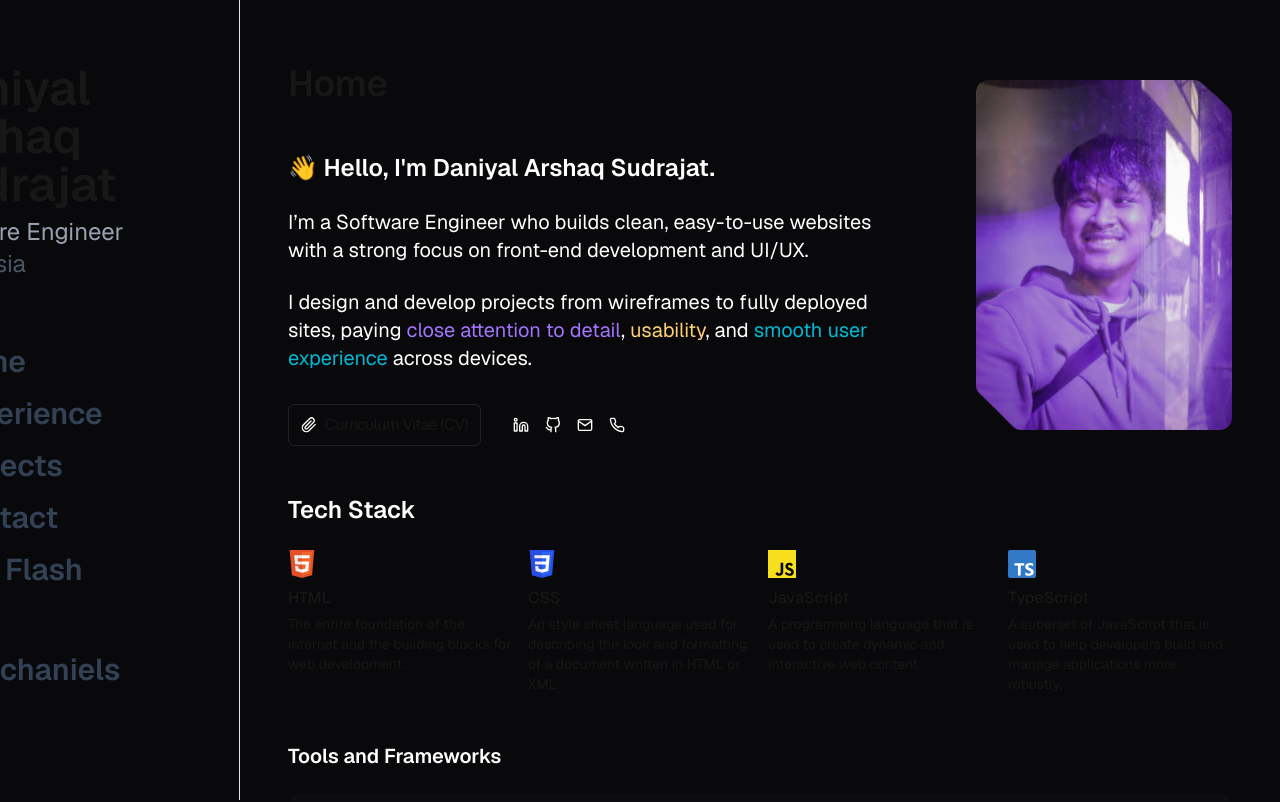
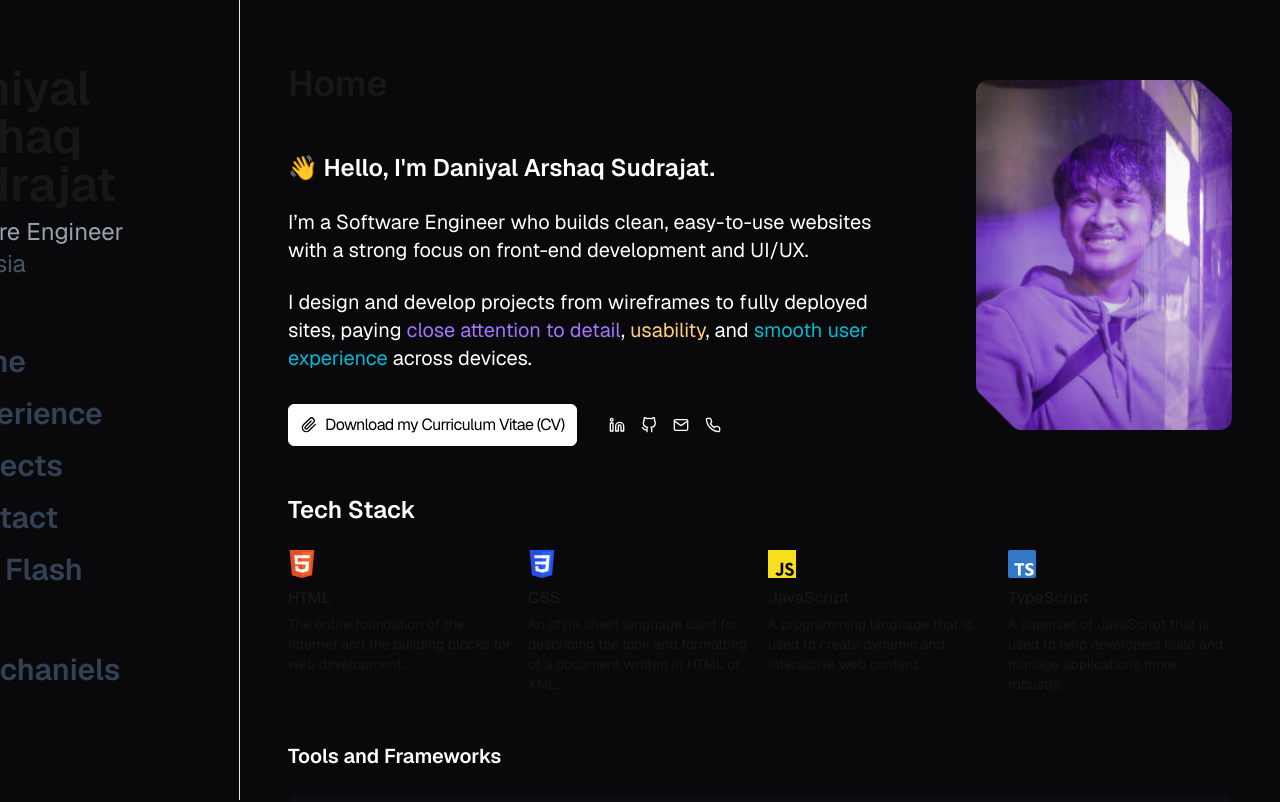
Before and after one commit to Archaniels/Portfolio, a Next.js app: page / in a window 1280 px wide. Shown: the top 802 px of the page. Built offline with nearby package versions, Linux system fonts and the light colour scheme.

Commit message:
[FIX] QOL

```diff
--- a/src/components/ui/Home.tsx
+++ b/src/components/ui/Home.tsx
@@ -36,14 +36,15 @@ export function Home() {
                             onClick={() =>
                                 window.open("/personal/CV_Daniyal Arshaq Sudrajat.pdf", "_blank")
                             }
-                            className="transition-opacity duration-300 hover:opacity-40 inline-flex items-center gap-2 border border-[rgba(128,128,128,0.2)] rounded-md px-3 py-2 font-poppins text-base tracking-[-0.6px]"
+                            className="bg-white text-black transition-opacity duration-300 hover:opacity-40 inline-flex items-center gap-2 border border-white rounded-md px-3 py-2 font-poppins text-base tracking-[-0.6px]"
                         >
+                            {/* <svg className="h-4 w-4 invert-100" xmlns="http://www.w3.org/2000/svg" width="24" height="24" fill="none" stroke="currentColor" stroke-linecap="round" stroke-linejoin="round" stroke-width="2" class="feather feather-paperclip" viewBox="0 0 24 24"><path d="m21.44 11.05-9.19 9.19a6 6 0 0 1-8.49-8.49l9.19-9.19a4 4 0 0 1 5.66 5.66l-9.2 9.19a2 2 0 0 1-2.83-2.83l8.49-8.48" /></svg> */}
                             <img
                                 src={Icons.imgCV}
                                 alt="cv"
-                                className="h-4 w-4 invert"
+                                className="h-4 w-4"
                             />
-                            Curriculum Vitae (CV)
+                            Download my Curriculum Vitae (CV)
                         </button>
 
                         <div className="flex items-center gap-4 ml-4">
```
